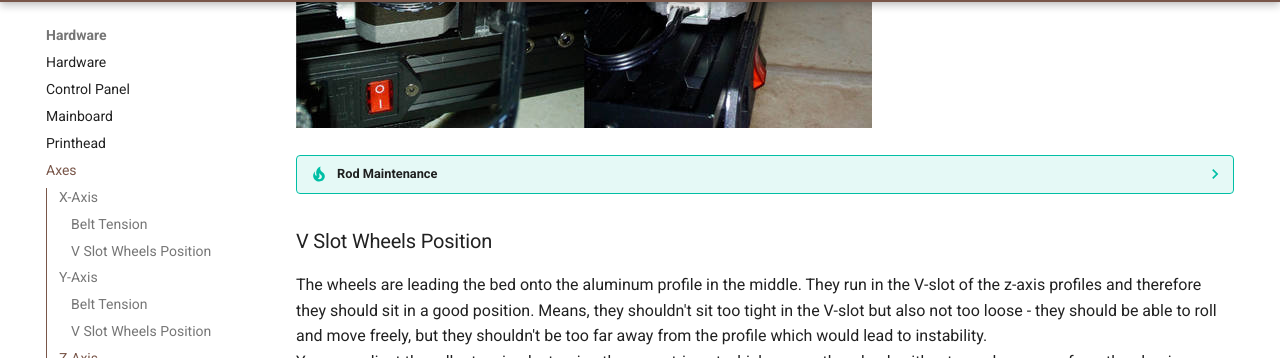
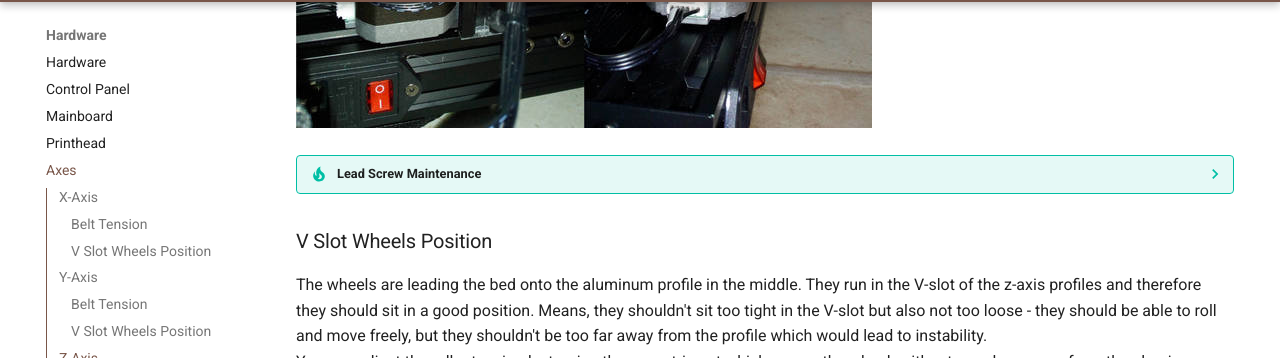
Before and after one commit to 1coderookie/KobraGoNeoInsights, an MkDocs documentation site: the page built from docs/hardware/axes.md, in a window 1280 px wide and 900 px high, scrolled down 4564 px. Shown: the part 94-452 px from the top of the window. Built offline with MkDocs 1.6.1 and Material for MkDocs 9.7.7, drawn with Linux system fonts in a browser that asks for light colours; comment, search, counter and statistics services are not loaded.

Commit message:
Update axes.md

```diff
--- a/docs/hardware/axes.md
+++ b/docs/hardware/axes.md
@@ -86,7 +86,7 @@ The Z-axis of both the **Go** and the **Neo** is driven by a single lead screw,
 
 ![Z-axis views](../assets/images/z-axis_neo_web.jpg)
 
-??? tip "Rod Maintenance"
+??? tip "Lead Screw Maintenance"
 
     - Make sure the coupler is mounted correctly and the screws are tightened. The coupler should be centered, so that the axis of the motor and the threaded rod are perfectly aligned vertically. Check from time to time that the coupler didn't come loose somehow.
     - Make sure the rod is clean, there shouldn't stick stuff on it as it could/would block the movement. If you need to clean it, take a toothbrush or something like that to be able to reach the bottom of the thread also. It would be even better to completely disassemble the rod from the coupler and the anti-backlash nut to give it a decent cleaning. If you do so, you can clean it from the old grese by e.g. using WD-40 and a toothbrush. Make sure to not leave any particles from the anti-backlash nut or any dirt stuck on it.
```
